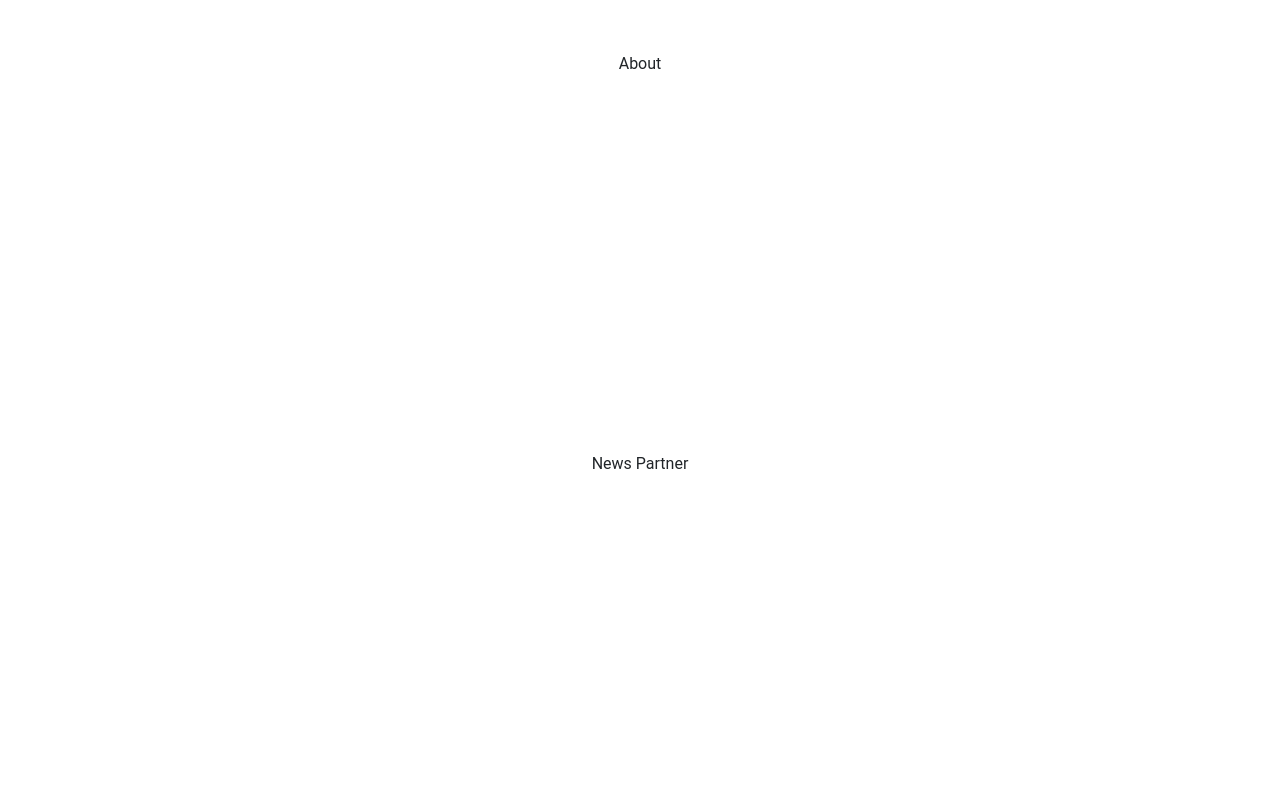
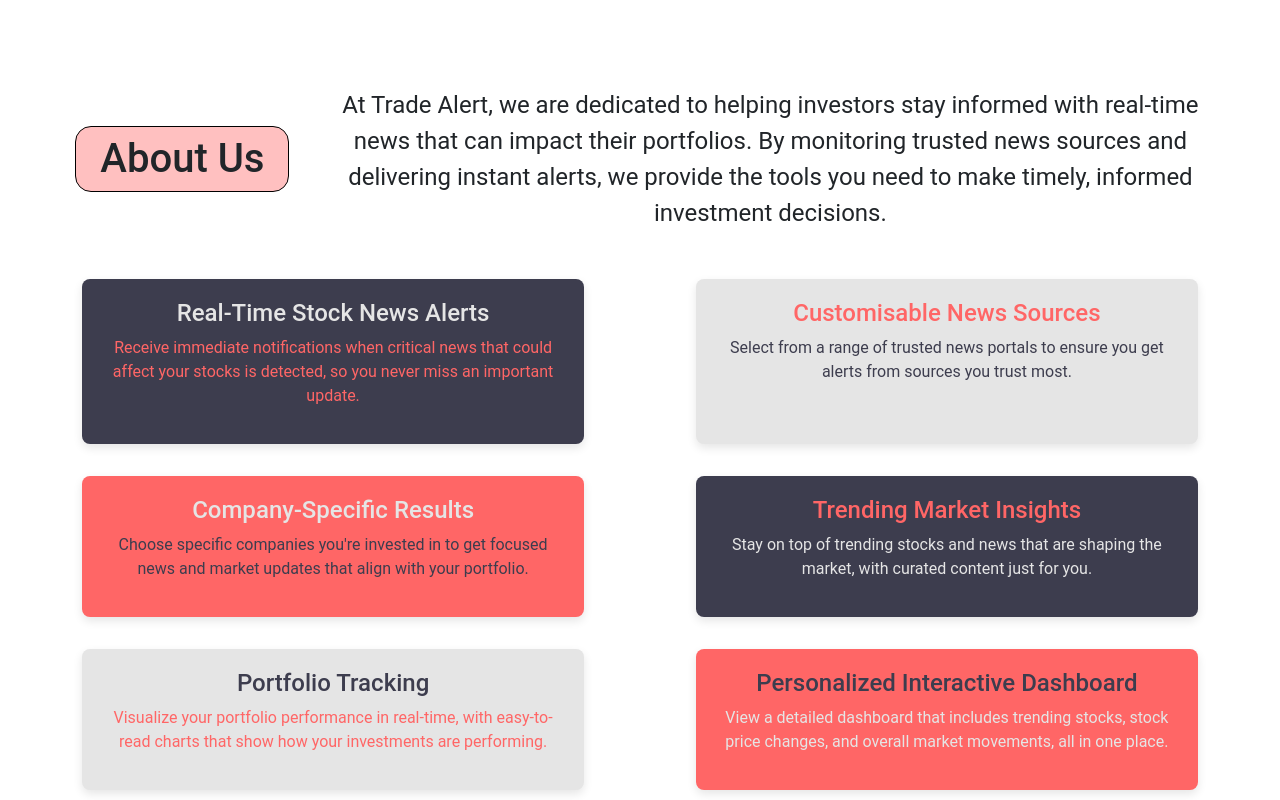
Before and after one commit to paakhim10/trade-alert, a React (Vite) app in the folder web-app/: page / in a window 1280 px wide. Shown: the part 640-1440 px from the top of the page. Built offline with nearby package versions, Linux system fonts and the light colour scheme.

Commit message:
added about section

```diff
--- /dev/null
+++ b/web-app/src/components/about/About.css
@@ -0,0 +1,172 @@
+.about-section {
+  margin-top: 2.2rem;
+}
+
+.about-upper-left-container {
+  width: 20%;
+  display: flex;
+  align-items: center;
+  justify-content: center;
+  margin-right: 1rem;
+}
+
+.about-upper-left-heading {
+  border: 1px solid black;
+  padding: 0.5rem 1.5rem 0; /* Removed last value since it's 0 */
+  border-radius: 1rem;
+  background-color: var(--color-light-pink);
+}
+
+.about-upper-left-heading h2 {
+  font-size: 2.5rem;
+}
+
+.about-upper-right-container {
+  width: 80%;
+  display: flex;
+  align-items: center;
+  justify-content: center;
+  font-size: 1.5rem;
+}
+
+.about-upper-right-container div {
+  font-weight: 400;
+}
+
+.about-upper-section {
+  margin-bottom: 2rem;
+}
+
+.about-lower-section {
+  margin: 0 auto;
+}
+
+.about-feature-container {
+  border-radius: 8px;
+  padding: 20px;
+  box-shadow: 0 4px 10px rgba(0, 0, 0, 0.1);
+  transition: transform 0.3s;
+  width: 45%;
+}
+
+.about-lower-section-row {
+  display: flex;
+  justify-content: space-between;
+  flex-wrap: wrap;
+}
+
+.about-feature-container:hover {
+  transform: translateY(-5px);
+}
+
+/* Individual card styles */
+.about-feature-container:nth-child(1) {
+  background-color: var(--color-secondary);
+}
+
+.about-feature-container:nth-child(1) h4 {
+  color: var(--color-light);
+}
+
+.about-feature-container:nth-child(1) p {
+  color: var(--color-primary);
+}
+
+.about-feature-container:nth-child(2) {
+  background-color: var(--color-light);
+}
+
+.about-feature-container:nth-child(2) h4 {
+  color: var(--color-primary);
+}
+
+.about-feature-container:nth-child(2) p {
+  color: var(--color-secondary);
+}
+
+.about-feature-container:nth-child(3) {
+  background-color: var(--color-primary);
+}
+
+.about-feature-container:nth-child(3) h4 {
+  color: var(--color-light);
+}
+
+.about-feature-container:nth-child(3) p {
+  color: var(--color-secondary);
+}
+
+.about-feature-container:nth-child(4) {
+  background-color: var(--color-secondary);
+}
+
+.about-feature-container:nth-child(4) h4 {
+  color: var(--color-primary);
+}
+
+.about-feature-container:nth-child(4) p {
+  color: var(--color-light);
+}
+
+.about-feature-container:nth-child(5) {
+  background-color: var(--color-light);
+}
+
+.about-feature-container:nth-child(5) h4 {
+  color: var(--color-secondary);
+}
+
+.about-feature-container:nth-child(5) p {
+  color: var(--color-primary);
+}
+
+.about-feature-container:nth-child(6) {
+  background-color: var(--color-primary);
+}
+
+.about-feature-container:nth-child(6) h4 {
+  color: var(--color-secondary);
+}
+
+.about-feature-container:nth-child(6) p {
+  color: var(--color-light);
+}
+
+@media screen and (max-width: 768px) {
+  .about-feature-container {
+    text-align: center;
+  }
+  .about-upper-left-container {
+    width: 100%;
+    margin-right: 0;
+  }
+
+  .about-upper-right-container {
+    width: 100%;
+  }
+
+  .about-upper-left-heading h2 {
+    font-size: 2rem;
+  }
+
+  .about-upper-right-container div {
+    margin-top: 1rem;
+    font-size: 1rem;
+    text-align: justify !important;
+  }
+
+  .about-lower-section-row {
+    flex-direction: column;
+    justify-content: center;
+    width: 90%;
+  }
+
+  .about-feature-container {
+    width: 100%;
+    margin-bottom: 1rem;
+  }
+
+  .about-feature-container:nth-child(odd) {
+    margin-right: 0; /* Add space between cards */
+  }
+}
--- /dev/null
+++ b/web-app/src/components/about/About.jsx
@@ -0,0 +1,79 @@
+import { Container, Row, Col } from "react-bootstrap";
+import "./About.css";
+
+const About = () => {
+  return (
+    <Container fluid className="about-section" id="about">
+      {/* Upper Section */}
+      <Container fluid className="about-upper-section d-flex">
+        <Container fluid className="d-flex flex-column flex-md-row">
+          <div className="about-upper-left-container text-center text-md-left col-12 col-md-6">
+            <div className="about-upper-left-heading">
+              <h2>About Us</h2>
+            </div>
+          </div>
+          <div className="about-upper-right-container col-12 col-md-6">
+            <div className="text-center text-md-left">
+              At Trade Alert, we are dedicated to helping investors stay
+              informed with real-time news that can impact their portfolios. By
+              monitoring trusted news sources and delivering instant alerts, we
+              provide the tools you need to make timely, informed investment
+              decisions.
+            </div>
+          </div>
+        </Container>
+      </Container>
+
+      {/* Lower Section */}
+      <Container className="about-lower-section d-flex justify-content-center align-conten-center">
+        <div className="about-lower-section-row">
+          <Col xs={12} md={6} className="my-3 about-feature-container">
+            <h4>Real-Time Stock News Alerts </h4>
+            <p>
+              Receive immediate notifications when critical news that could
+              affect your stocks is detected, so you never miss an important
+              update.
+            </p>
+          </Col>
+          <Col xs={12} md={6} className="my-3 about-feature-container">
+            <h4>Customisable News Sources</h4>
+            <p>
+              Select from a range of trusted news portals to ensure you get
+              alerts from sources you trust most.
+            </p>
+          </Col>
+          <Col xs={12} md={6} className="my-3 about-feature-container">
+            <h4>Company-Specific Results</h4>
+            <p>
+              Choose specific companies you're invested in to get focused news
+              and market updates that align with your portfolio.
+            </p>
+          </Col>
+          <Col xs={12} md={6} className="my-3 about-feature-container">
+            <h4>Trending Market Insights</h4>
+            <p>
+              Stay on top of trending stocks and news that are shaping the
+              market, with curated content just for you.
+            </p>
+          </Col>
+          <Col xs={12} md={6} className="my-3 about-feature-container">
+            <h4>Portfolio Tracking</h4>
+            <p>
+              Visualize your portfolio performance in real-time, with
+              easy-to-read charts that show how your investments are performing.
+            </p>
+          </Col>
+          <Col xs={12} md={6} className="my-3 about-feature-container">
+            <h4>Personalized Interactive Dashboard</h4>
+            <p>
+              View a detailed dashboard that includes trending stocks, stock
+              price changes, and overall market movements, all in one place.
+            </p>
+          </Col>
+        </div>
+      </Container>
+    </Container>
+  );
+};
+
+export default About;
--- a/web-app/src/components/hero/Hero.css
+++ b/web-app/src/components/hero/Hero.css
@@ -10,7 +10,7 @@
   width: 40%;
 }
 
-.hero-upper-section h1 {
+.hero-upper-section h2 {
   color: var(--color-secondary);
   font-size: 3rem;
 }
@@ -19,12 +19,16 @@
   list-style-type: none;
   margin-bottom: 0.5rem;
   font-size: 1.5rem;
+  font-style: italic;
+  font-weight: 400;
 }
 
 .hero-left-lower-section-button {
   background-color: var(--color-secondary) !important;
   color: var(--color-light);
-  margin-left: 0.8rem;
+
+  margin-left: 0.6rem;
+  font-size: 1.5rem;
 }
 
 @media screen and (max-width: 768px) {
@@ -43,11 +47,11 @@
     width: 100%;
   }
 
-  .hero-upper-section h1 {
+  .hero-upper-section h2 {
     font-size: 2rem;
   }
 
-  .hero-upper-section h1 {
+  .hero-upper-section h2 {
     margin-top: 2rem;
     color: var(--color-secondary);
     font-size: 2rem;
--- a/web-app/src/components/hero/Hero.jsx
+++ b/web-app/src/components/hero/Hero.jsx
@@ -12,7 +12,7 @@
     >
       <Container className="hero-left-section d-flex justify-content-center align-content-center flex-column">
         <div className="hero-upper-section mb-3">
-          <h1>Stay Ahead of the Market with Real Time Alerts</h1>
+          <h2>Stay Ahead of the Market with Real Time Alerts</h2>
         </div>
         <div className="hero-lower-section">
           <ul className="list-unstyled">
--- a/web-app/src/components/navbar/Navbar.css
+++ b/web-app/src/components/navbar/Navbar.css
@@ -1,5 +1,5 @@
 .nav-link {
-  font-size: 1.2rem;
+  font-size: 1.5rem;
   font-weight: 500;
   color: var(--color-black);
   margin-right: 0.5rem;
--- /dev/null
+++ b/web-app/src/components/newsPartner/NewsPartner.jsx
@@ -0,0 +1,5 @@
+const NewsPartner = () => {
+  return <div>NewsPartner</div>;
+};
+
+export default NewsPartner;
--- a/web-app/src/pages/home/Home.jsx
+++ b/web-app/src/pages/home/Home.jsx
@@ -1,13 +1,12 @@
 import Container from "react-bootstrap/Container";
 import Hero from "../../components/hero/Hero";
+import About from "../../components/about/About";
 
 const Home = () => {
   return (
     <>
       <Hero />
-      <Container fluid id="about" style={{ height: "50vh" }}>
-        About
-      </Container>
+      <About />
       <Container fluid id="news-partner" style={{ height: "50vh" }}>
         News Partner
       </Container>
```
Also changed, not shown: web-app/src/components/newsPartner/NewsPartner.css (added).
